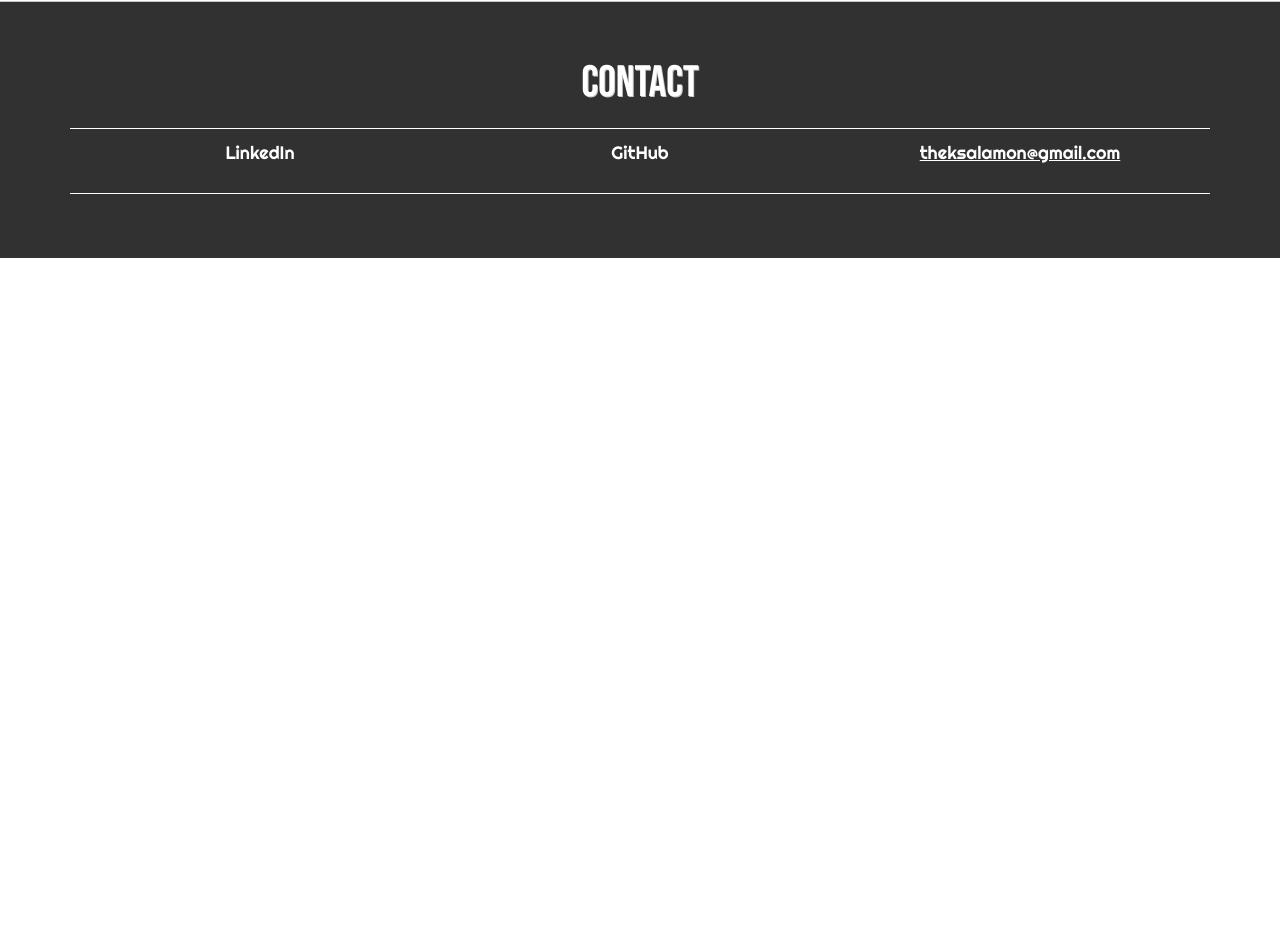
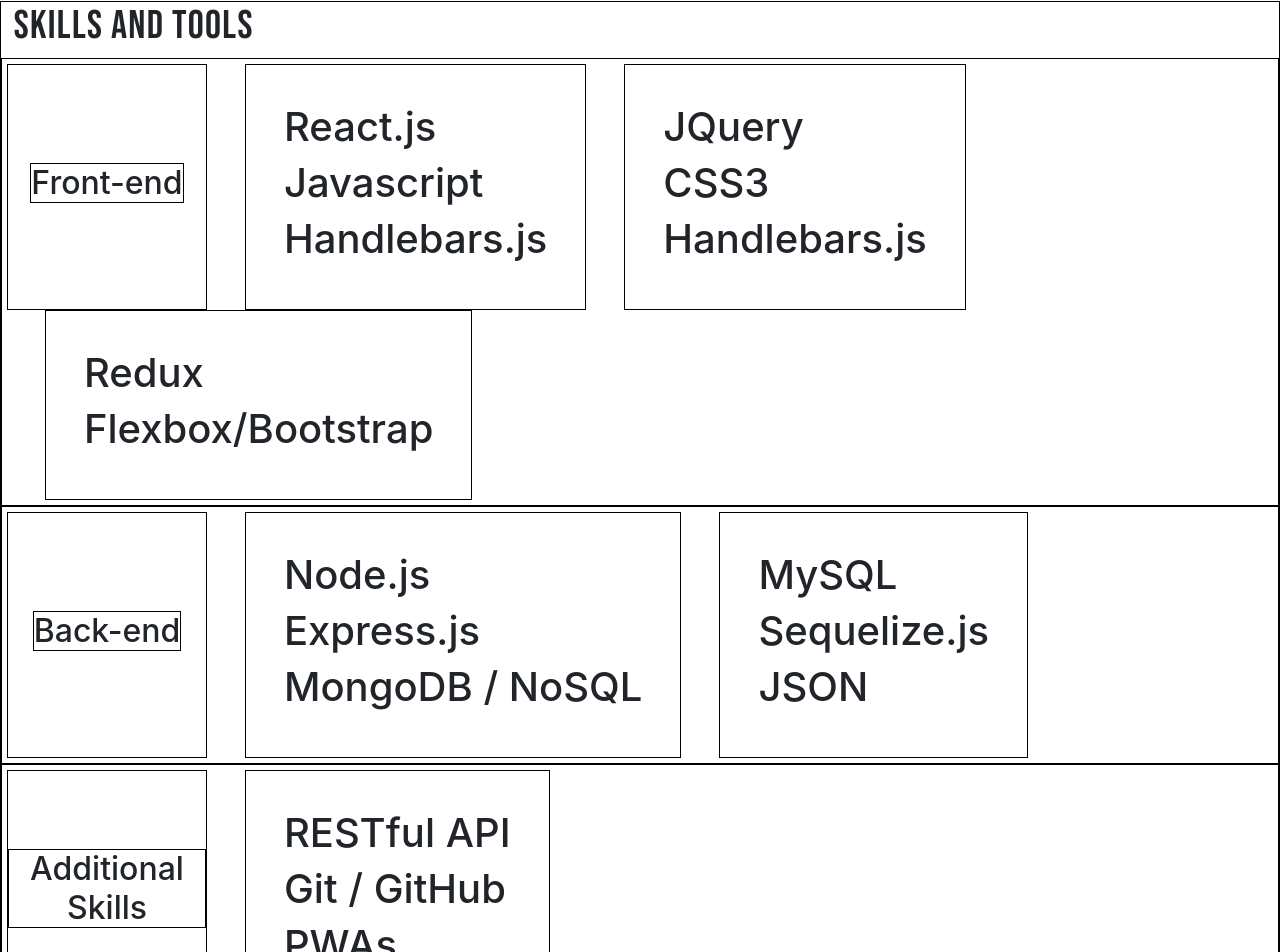
Before and after one commit to kevin-salamon/React-Portfolio, a React (Create React App) app: page / in a window 1280 px wide. Shown: the part 1536-2488 px from the top of the page. Before the commit the page ends 1794 px from the top, so only its background shows below. Built offline with nearby package versions, Linux system fonts and the light colour scheme; a web font is replaced by a local one.

Commit message:
added entries for skills section

```diff
--- a/src/App.js
+++ b/src/App.js
@@ -43,51 +43,55 @@ function App() {
         </div>
       </div>
     </div>
-    {/* <div className="skills-container">
+    <div className="skills-container">
       <div className="skill-area-title">
-        <h1>Tools</h1>
+        <h1>Skills and Tools</h1>
       </div>
       <div className="skills-section-flex">
         <div className="skill-box-title">
-          <h1>Frontend</h1>
+          <h1 className="skill-title-text">Front-end</h1>
         </div>
         <div className="skill-box">
           <h1>React.js</h1>
-          <h1>CSS/Bootstrap</h1>
+          <h1>Javascript</h1>
           <h1>Handlebars.js</h1>
         </div>
         <div className="skill-box">
           <h1>JQuery</h1>
-          <h1>CSS/Bootstrap</h1>
+          <h1>CSS3</h1>
           <h1>Handlebars.js</h1>
         </div>
         <div className="skill-box">
-          <h1>React.js</h1>
-          <h1>CSS/Bootstrap</h1>
-          <h1>Handlebars.js</h1>
+          <h1>Redux</h1>
+          <h1>Flexbox/Bootstrap</h1>
         </div>
       </div>
       <div className="skills-section-flex">
         <div className="skill-box-title">
-          <h1>Backend</h1>
+          <h1 className="skill-title-text">Back-end</h1>
         </div>
         <div className="skill-box">
-          <h1>React.js</h1>
-          <h1>CSS/Bootstrap</h1>
-          <h1>Handlebars.js</h1>
+          <h1>Node.js</h1>
+          <h1>Express.js</h1>
+          <h1>MongoDB / NoSQL</h1>
         </div>
         <div className="skill-box">
-          <h1>JQuery</h1>
-          <h1>CSS/Bootstrap</h1>
-          <h1>Handlebars.js</h1>
+          <h1>MySQL</h1>
+          <h1>Sequelize.js</h1>
+          <h1>JSON</h1>
+        </div>
+      </div>
+      <div className="skills-section-flex">
+        <div className="skill-box-title">
+          <h1 className="skill-title-text text-center">Additional Skills</h1>
         </div>
         <div className="skill-box">
-          <h1>React.js</h1>
-          <h1>CSS/Bootstrap</h1>
-          <h1>Handlebars.js</h1>
+          <h1>RESTful API</h1>
+          <h1>Git / GitHub</h1>
+          <h1>PWAs</h1>
         </div>
       </div>
-    </div> */}
+    </div>
   <Footer />
   </>
   );
--- a/src/style.css
+++ b/src/style.css
@@ -240,7 +240,7 @@ a:active {
 }
 
 .skill-area-title {
-    padding-left: 3%;
+    padding-left: 1%;
     font-family: 'Bebas Neue', cursive;
     letter-spacing: 0.025em;
     display: flex;
@@ -258,9 +258,16 @@ a:active {
 }
 
 .skill-box-title {
-    padding: 3%;
     border: 1px solid black;
+    width: 200px;
+    display: flex;
+    align-items: center;
+    justify-content: center;
+}
 
+.skill-title-text {
+    font-size: 2em;
+    border: 1px solid black;
 }
 
 .skill-box {
```
